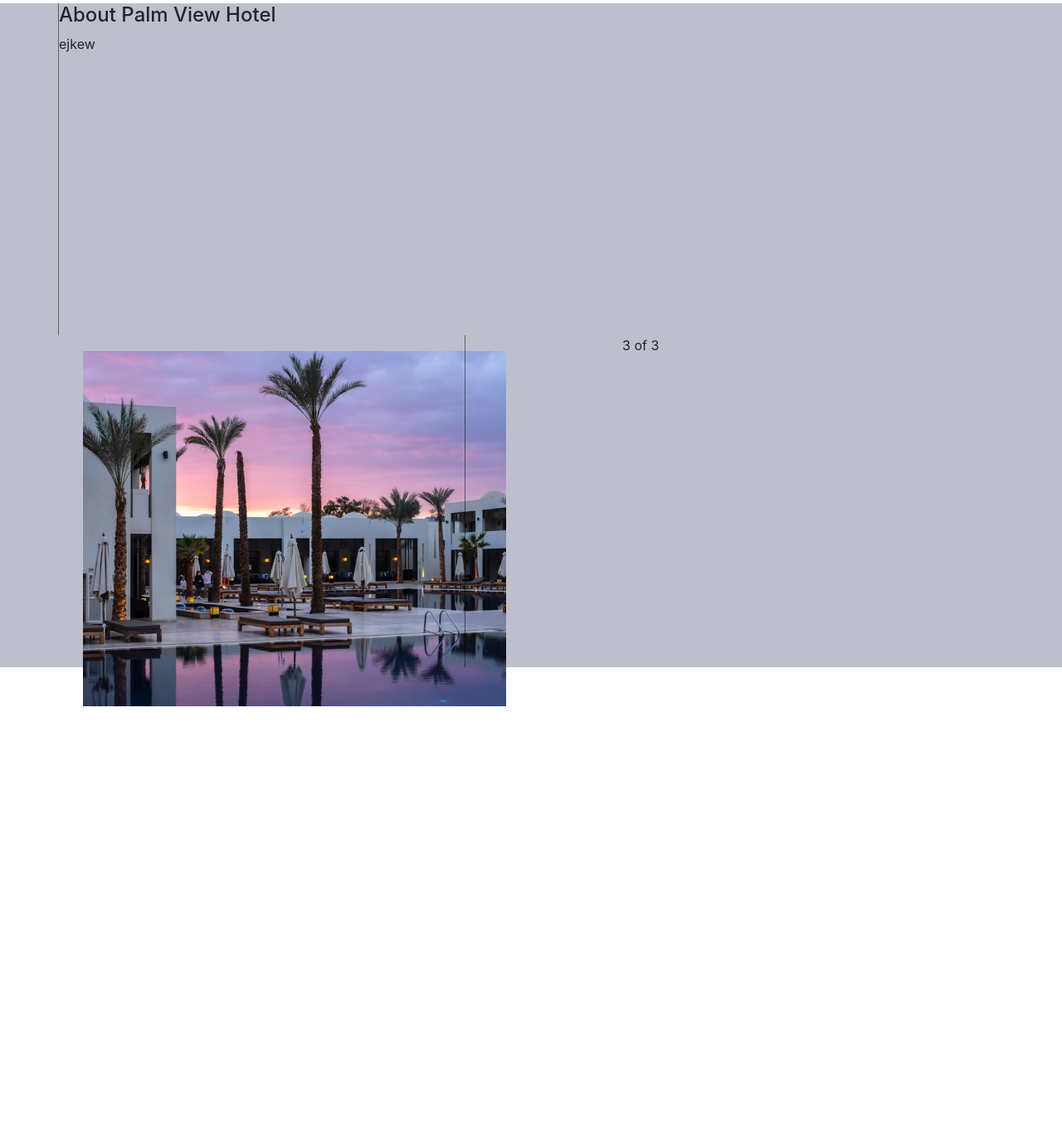
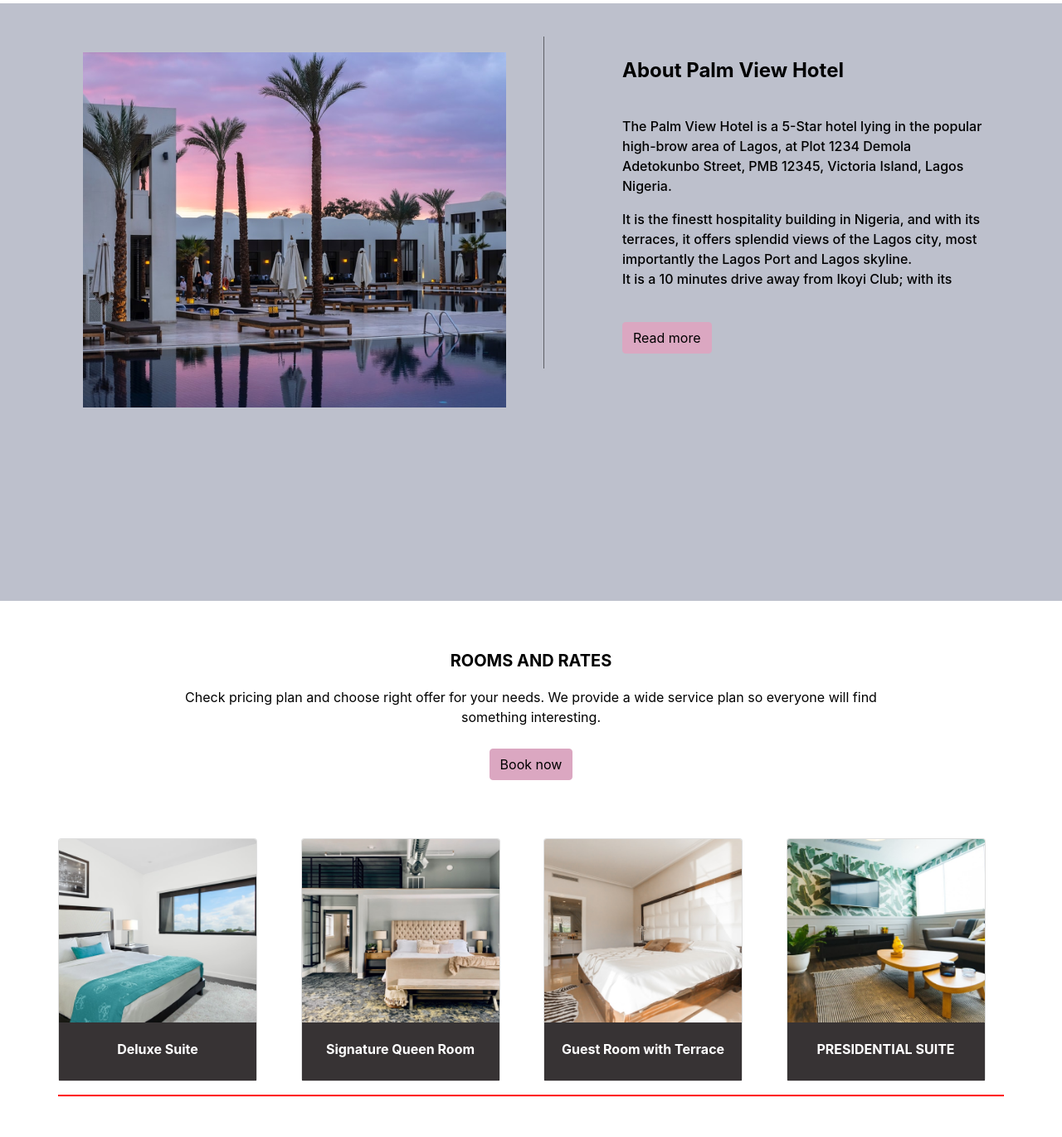
Before and after one commit to Alphajeez96/HNG_Hotel, a plain HTML site: page index.html in a window 1280 px wide. Shown: the part 1429-2799 px from the top of the page at 83% size. Before the commit the page ends 2298 px from the top, so only its background shows below. Drawn offline with nearby package versions, Linux system fonts and the light colour scheme.

Commit message:
new section added

```diff
--- a/index.html
+++ b/index.html
@@ -139,37 +139,88 @@
     <section class="container-fluid about ">
         <div class="container ">
 
-            <div class="row col ">
-
             <div class="row ">
-            <div class=" col-md-2 vl "></div>
+                <div class="col-md-6 ">
+                    <div class="col-md-5 img-div ">
+                        <img src="./Images/about-img.png " alt=" ">
+                    </div>
+                </div>
+                <div class="col-sm-1 img-div ">
+                    <div class=" col-md-1 vl "></div>
                 </div>
 
+                <div class="col-md-5 ">
+                    <div class="about-div ">
+                        <h4>About Palm View Hotel</h4>
+                        <div class="first-header ">
+                            <p>The Palm View Hotel is a 5-Star hotel lying in the popular<br> high-brow
+                                 area of Lagos, at Plot 1234 Demola Adetokunbo Street, PMB 12345, Victoria Island, Lagos Nigeria.</p>
 
-        <div class="col-md-5 ">
-            <div>
-                <h4>About Palm View Hotel</h4>
                         </div>
-            <div>
-                ejkew
+                        <div class="second-header ">
+                            <p>It is the finestt hospitality building in Nigeria, and with its <br>
+                                terraces, it offers splendid views of the Lagos city, most<br> importantly the Lagos Port and Lagos skyline. <br> It is a 10 minutes drive away from Ikoyi Club; with its</p>
+                                <button type="button " class="btn about-btn ">Read more</button>
+                        </div>
+                    </div>
+                </div>
+              </div>
+    </section>
+
+    <section class="container ">
+        <div class=" room-rate ">
+            <h5>ROOMS AND RATES</h5>
+        </div>
+        <div class="room-rate-info ">
+            <p> Check pricing plan and choose right offer for your needs. We provide a wide service plan so everyone will find <br>
+            something interesting.
+            </p>
+            <button type="button " class="btn rate-btn ">Book now</button>
+        </div>
+    </section>
+
+    <section class="container amenities-card px-0 ">
+        <div class="row ">
+            <div class="col-md-3 ">
+                <div class="card " style="width: 15rem; ">
+                    <img class="card-img-top " src="./Images/room1.png " alt="Card image cap ">
+                    <div class="card-body ">
+                        <p class="card-text text-center "><span>Deluxe Suite</span>  </p>
                       </div>
                   </div>
             </div>
 
-
-        <div class="row ">
-            <div class="col-md-5 ">
-                <div class="col-md-5 img-div ">
-                    <img src="./Images/about-img.png " alt=" ">
+            <div class="col-md-3 ">
+                <div class="card " style="width: 15rem; ">
+                    <img class="card-img-top " src="./Images/room2.png " alt="Card image cap ">
+                    <div class="card-body ">
+                      <p class="card-text text-center "><span>Signature Queen Room </span> </p>
                     </div>
                   </div>
-            <div class="col-sm-2 ">
-                <div class=" col-md-2 vl "></div>
             </div>
-            <div class="col-md-5 ">
-              3 of 3
+
+            <div class="col-md-3 ">
+                <div class="card " style="width: 15rem; ">
+                    <img class="card-img-top " src="./Images/room3.png " alt="Card image cap ">
+                    <div class="card-body ">
+                        <p class="card-text text-center "><span>Guest Room with Terrace</span> </p>
                       </div>
                   </div>
+            </div>
+
+            <div class="col-md-3 ">
+                <div class="card " style="width: 15rem; ">
+                    <img class="card-img-top " src="./Images/room4.png " alt="Card image cap ">
+                    <div class="card-body ">
+                        <p class="card-text text-center "><span>PRESIDENTIAL SUITE</span> </p>
+                      </div>
+
+                  </div>
+
+            </div>
+
+          </div>
+          <hr class="rate-hr ">
     </section>
 </body>
 
--- a/styles/styles.css
+++ b/styles/styles.css
@@ -91,18 +91,74 @@
                 .about {
                     background: rgba(38, 47, 86, 0.3);
                     margin-bottom: 60px;
+                    height: 90%;
+                }
+
+                .img-div img {
+                    padding: 30% 0;
+                    width: auto;
                     height: 100%;
                 }
 
-        .about img {
-            padding: 12% 0;
+                .img-div .vl {
+                    border-left: 1px solid rgba(0, 0, 0, 0.5);
+                    height: 400px;
+                    padding: 30% 0;
+                    position: relative;
+                    top: 40px;
                 }
 
-        .about .vl {
-            border-left: 1px solid rgba(0, 0, 0, 0.5);
-            height: 400px;
-            padding: 12% 0;
-            /* position: relative;
-            top: 70px;
-            left: 40px */
+                .about-div {
+                    padding: 15% 0;
                 }
+
+                .about-div h4 {
+                    color: black;
+                    font-weight: bold;
+                    margin-bottom: 40px;
+                }
+
+                .first-header p {
+                    color: black;
+                    font-size: 16px;
+                    font-weight: 500;
+                }
+
+                .second-header p {
+                    color: black;
+                    font-size: 16px;
+                    font-weight: 500;
+                    margin-bottom: 40px;
+                }
+
+                .about-btn {
+                    background: #DBA7C1;
+                    color: black !important;
+                }
+
+                .room-rate h5 {
+                    color: black;
+                    text-align: center;
+                    font-weight: bold;
+                    margin-bottom: 20px;
+                }
+
+                .room-rate-info p {
+                    text-align: center;
+                    color: black;
+                }
+
+                .room-rate-info {
+                    text-align: center;
+                }
+
+                .rate-btn {
+                    background: #DBA7C1;
+                    color: black !important;
+                    margin: 10px;
+                    margin-bottom: 40px;
+                }
+
+                hr.rate-hr {
+                    border: 1px solid red;
+                }
```
Also changed, not shown: Images/room1.png (added), Images/room2.png (added), Images/room3.png (added), Images/room4.png (added). Lines whose indentation alone changed are shown as unchanged.
